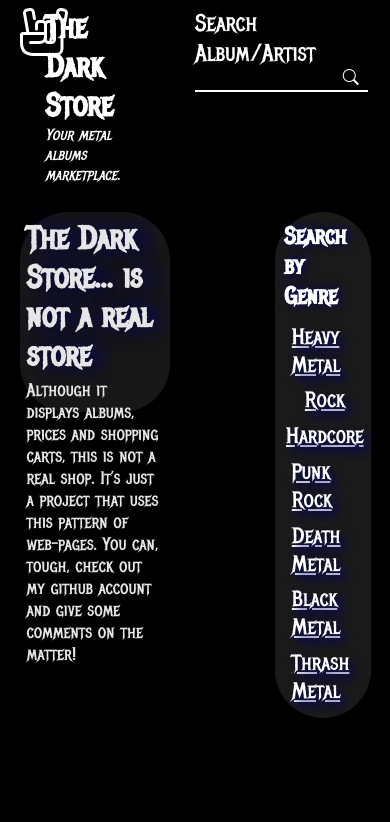
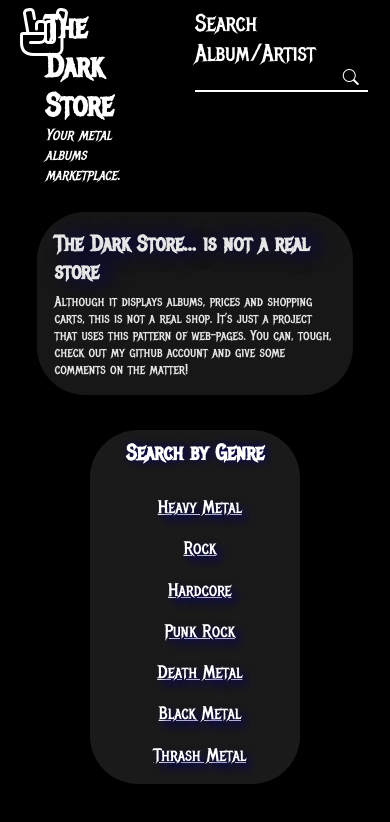
Before and after one commit to stpafk/marketplace, a React (Vite) app in the folder marketplace/: page / in a window 390 px wide. Shown: the top 822 px of the page. Built offline with nearby package versions, Linux system fonts and the light colour scheme.

Commit message:
responsive: main

```diff
--- a/marketplace/package.json
+++ b/marketplace/package.json
@@ -1,4 +1,5 @@
 {
+  "homepage": "stpafk.github.io/marketplace",
   "name": "marketplace",
   "private": true,
   "version": "0.0.0",
--- a/marketplace/src/App.css
+++ b/marketplace/src/App.css
@@ -103,15 +103,20 @@ ul li.load__album {
   display: flex;
   flex-direction: row;
   padding: 4% 0;
+  margin: auto 0;
 }
 
 .info {
-  max-width: 250px;
+  max-width: 235px;
 }
 
-.album__info > .info h3 {
+.info h3 {
     font-size: 24px;
     font-style: italic;
+}
+
+.info > p:last-child {
+  font-size: 24px;
 }
 
 .price {
@@ -186,3 +191,41 @@ button > i {
     transform: rotate(360deg);
   }
 }
+
+@media (max-width: 412px) {
+  section.main {
+    flex-direction: column;
+  }
+  .main__info {
+    margin: 0 auto;
+    max-height: 500px;
+    max-width: 90%;
+    padding: 5%;
+  } .main__info > h1 {
+    font-size: 22px;
+  } .main__info > p {
+    font-size: 14px;
+  }
+  .genre__search {
+    margin: 10% auto;
+    width: 60%;
+  } .genre__search > h1 {
+    font-size: 22px;
+  } .genre__search > a {
+    font-size: 18px;
+  }
+
+  ul {
+    grid-template-columns: 1fr;
+    grid-template-rows: repeat(auto, 1fr);
+  } li img {
+    height: 80%;
+  }
+  .info {
+    max-width: 200px;
+  }
+  .info > h3 {
+    font-size: 18px;
+    ;
+  }
+}
--- a/marketplace/src/components/header/Header.jsx
+++ b/marketplace/src/components/header/Header.jsx
@@ -32,12 +32,6 @@ export default function Header({cartItems}) {
                 </span>
               </form>
               <div className="header__shop">
-                {/*
-                <span className='add'>
-                    <Link to="">
-                        <i className="bi bi-plus-circle"></i>
-                    </Link>
-                </span>*/}
                 <span className='cart'>
                     <Link to="/cart">
                         {cartItems === undefined ? (<></>) :
```
